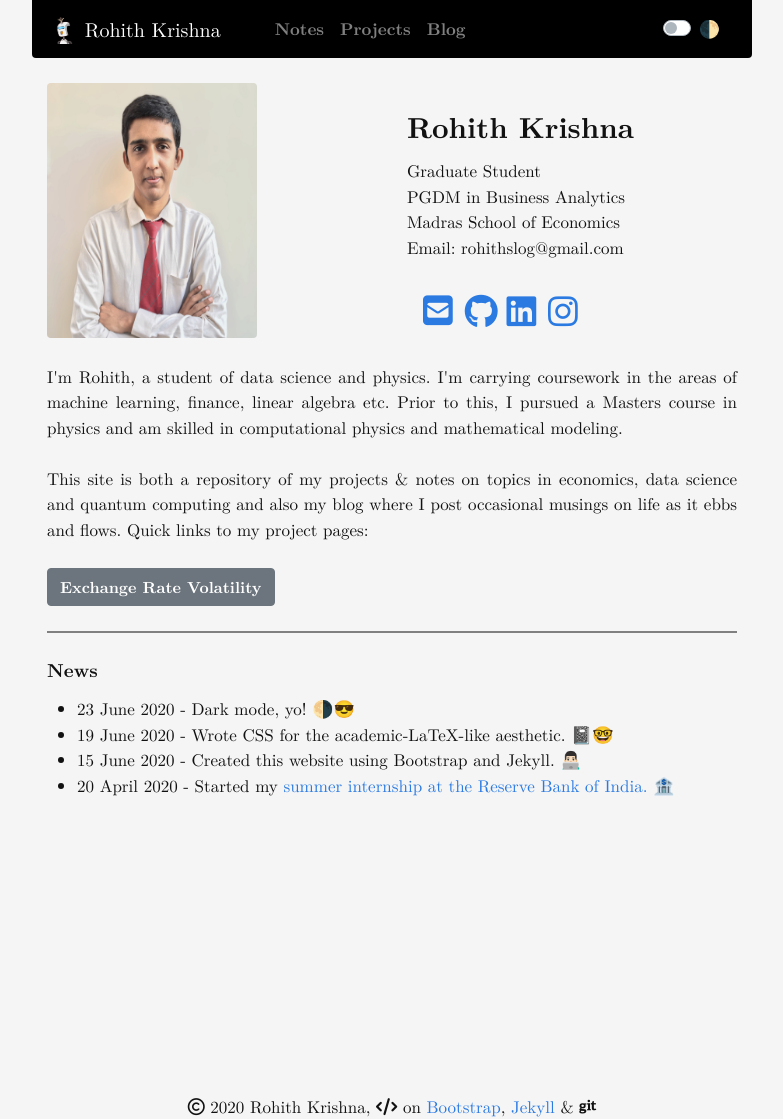
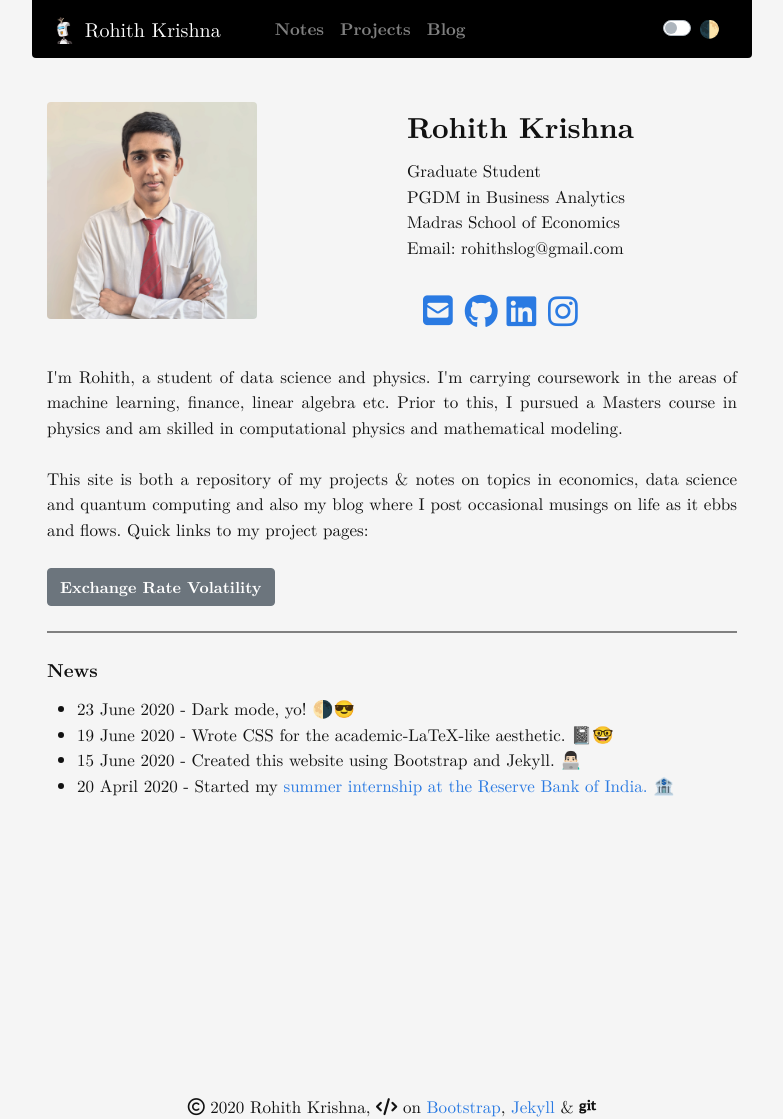
Before and after one commit to rohithmay/rohithmay.github.io, a Jekyll site: the page built from index.md, in a window 1280 px wide. Shown: the whole page, without its empty margins (248-1031 px from the left). Built offline with Jekyll 4.4.1, drawn with Linux system fonts in a browser that asks for light colours; nearby versions of some CDN libraries; a style sheet for code colours, icons or effects is not loaded.

Commit message:
Update index.md

```diff
--- a/index.md
+++ b/index.md
@@ -8,7 +8,7 @@
           <div class="row">
 
 
-                  <div class="col ml-auto d-flex ">
+                  <div class="col ml-auto d-flex align-items-center">
                       <img style="margin: 0px 0 0px 0;"
                            id="gravatar-img"
                            src="images/bio-photo.jpg"
```
